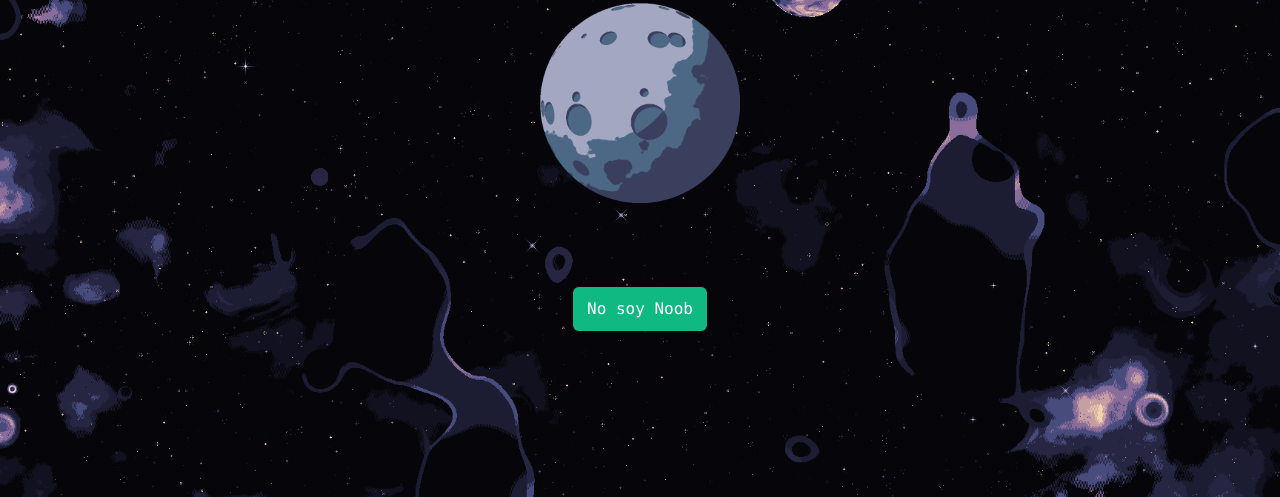
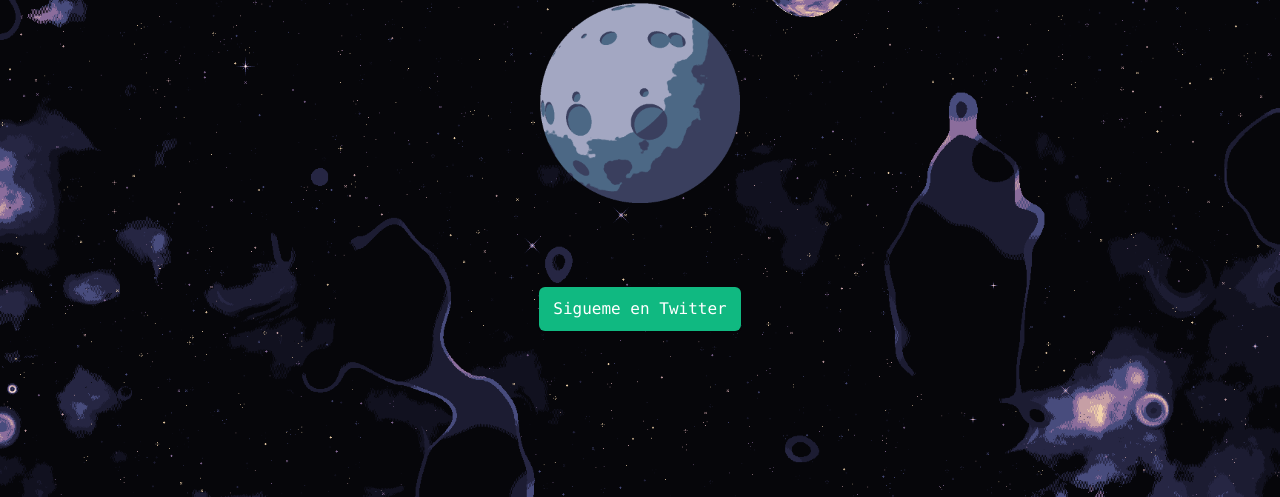
Before and after one commit to rafael-abuawad/rafael-abuawad.github.io, a plain HTML site: page index.html in a window 1280 px wide. Shown: the part 303-800 px from the top of the page. Drawn offline with nearby package versions, Linux system fonts and the light colour scheme.

Commit message:
Fixed bg image and added follow button

```diff
--- a/index.html
+++ b/index.html
@@ -11,7 +11,7 @@
     .stars {
         margin: 0;
         padding: 0;
-        background-image: url('/images/space_background.png');
+        background-image: url('/static/images/space_background.png');
         background-size: cover;
         background-position: repeat;
     }
@@ -34,9 +34,9 @@
         <div class="center-image mb-5"></div>
 
         <div class="pt-16">
-            <button class="focus:outline-none disabled:cursor-not-allowed disabled:opacity-75 flex-shrink-0 font-medium rounded-md text-base gap-x-2.5 px-3.5 py-2.5 shadow-sm text-white dark:text-gray-900 bg-emerald-500 hover:bg-emerald-600 disabled:bg-emerald-500 dark:bg-emerald-400 dark:hover:bg-emerald-500 dark:disabled:bg-emerald-400 focus-visible:outline focus-visible:outline-2 focus-visible:outline-offset-2 focus-visible:outline-emerald-500 dark:focus-visible:outline-emerald-400 inline-flex items-center">
-                No soy Noob
-            </button>
+            <a role="button" href="https://twitter.com/_rabuawad" target="_blank" class="focus:outline-none disabled:cursor-not-allowed disabled:opacity-75 flex-shrink-0 font-medium rounded-md text-base gap-x-2.5 px-3.5 py-2.5 shadow-sm text-white dark:text-gray-900 bg-emerald-500 hover:bg-emerald-600 disabled:bg-emerald-500 dark:bg-emerald-400 dark:hover:bg-emerald-500 dark:disabled:bg-emerald-400 focus-visible:outline focus-visible:outline-2 focus-visible:outline-offset-2 focus-visible:outline-emerald-500 dark:focus-visible:outline-emerald-400 inline-flex items-center">
+                Sigueme en Twitter
+            </a>
         </div>
     </section>
 </main>
```
